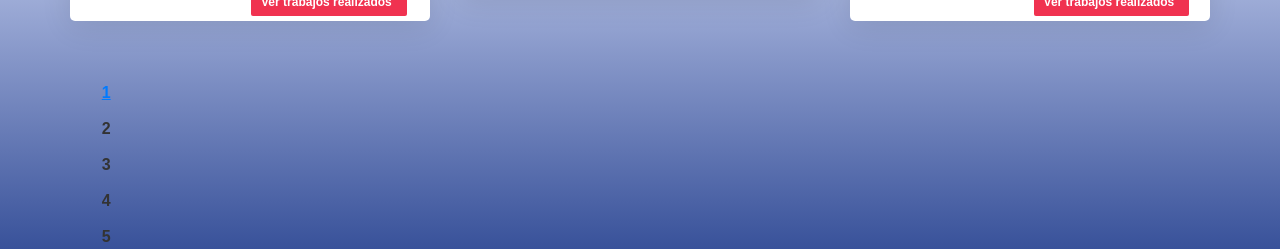
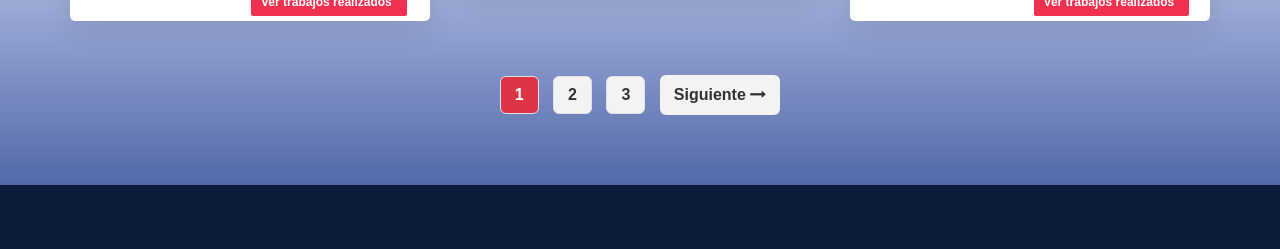
Before and after one commit to SlaverFrancois/blazarsystemsperu-radical, a plain HTML site: page index.html in a window 1280 px wide. Shown: the part 1286-1535 px from the top of the page. Drawn offline with Linux system fonts and the light colour scheme.

Commit message:
fix: botones de paginacion y corregir visibilidad

```diff
--- a/css/style.css
+++ b/css/style.css
@@ -2368,22 +2368,30 @@ ol {
 }
 
 .blog__pagination a {
-	border: none !important;
-	background: none !important;
+/*	border: none !important;
+	transition: color 0.2s ease-in-out;*/
+
+	display: inline-block;
+	margin: 0 5px;
+	padding: 8px 14px;
+	border-radius: 6px;
+	background: #f3f3f3;
 	color: #333;
-	margin: 0 5px;
-	font-weight: 600;
 	text-decoration: none;
-	transition: color 0.2s ease-in-out;
+	font-weight: 600;
+	transition: background 0.2s;
 }
 
 .blog__pagination a:hover {
-	color: #007bff;
+	/*color: #007bff;*/
+	background: #ddd;
 }
 
 .blog__pagination a.active {
-  color: #007bff;
-  text-decoration: underline;
+  /*color: #007bff;
+  text-decoration: underline;*/
+  background: #dc3545;
+  color: white;
 }
 
 .blog__pagination a.disabled {
--- a/index.html
+++ b/index.html
@@ -416,14 +416,17 @@ function loadAllProfessionals() {
         const totalPages = Math.ceil(ordered.length / perPage);
 
         // construye sólo las páginas visibles
-        let startPage = Math.max(1, currentPage - 2);
-        let endPage = Math.min(totalPages, startPage + 4);
-        if (endPage - startPage < 4 && startPage > 1) startPage = Math.max(1, endPage - 4);
+        let startPage = Math.max(1, currentPage - 1);
+        let endPage = Math.min(totalPages, startPage + 2);
+        if (endPage - startPage < 2 && startPage > 1) startPage = Math.max(1, endPage - 2);
 
-        const totalPagesHTML = Array.from({ length: (endPage - startPage + 1) }, (_, idx) => {
-          const i = startPage + idx;
-          return `<a href="#" class="page-link ${i === currentPage ? 'active' : ''}" data-page="${i}">${i}</a>`;
-        }).join('');
+        let totalPagesHTML = '';
+        for (let i = startPage; i <= endPage; i++) {
+          totalPagesHTML += `
+            <a href="#" class="page-link ${i === currentPage ? 'active' : ''}" data-page="${i}">
+              ${i}
+            </a>`;
+        }
 
         let html = '';
         if (currentPage > 1) {
@@ -441,7 +444,11 @@ function loadAllProfessionals() {
         }
         pagination.innerHTML = html;
 
-        allContainer.appendChild(pagination);
+        const paginationWrapper = document.createElement('div');
+        paginationWrapper.className = 'col-12 d-flex justify-content-center';
+        paginationWrapper.appendChild(pagination);
+        allContainer.appendChild(paginationWrapper);
+
 
         // Eventos
         pagination.querySelectorAll('.page-link, .prev, .next').forEach(btn => {
```
